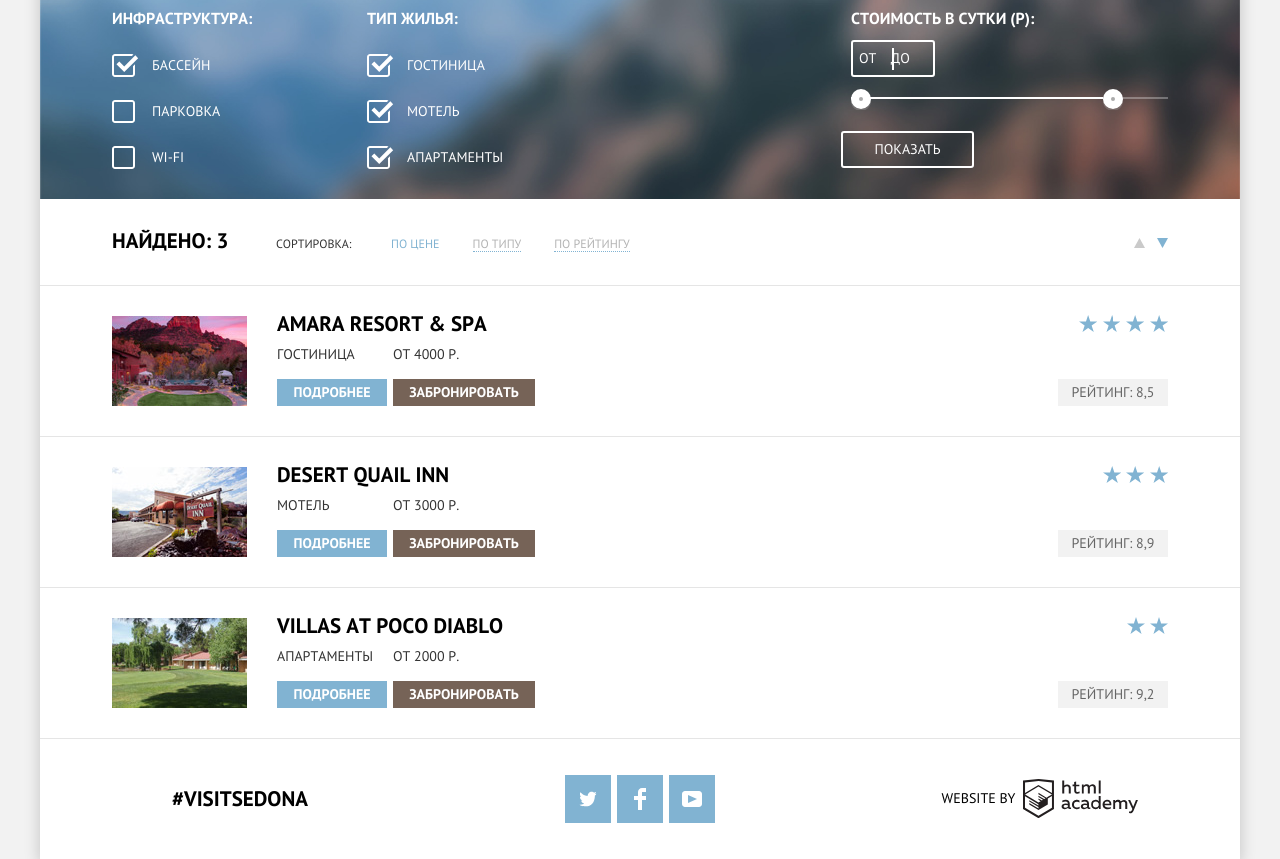
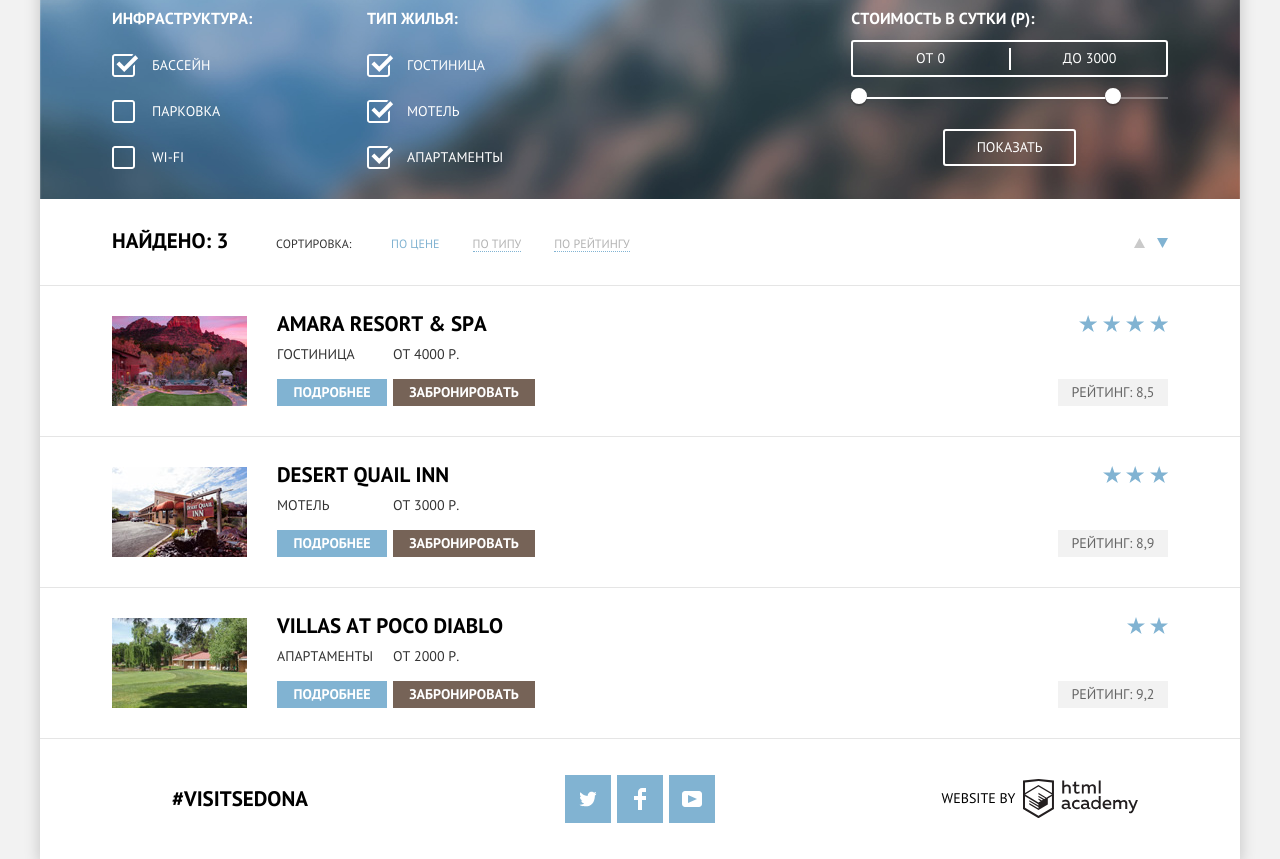
Before and after one commit to SergeiBan/Sedona-adaptive, a plain HTML site: page 822619-sedona/hotels.html in a window 1280 px wide. Shown: the part 74-933 px from the top of the page. Drawn offline with Linux system fonts and the light colour scheme.

Commit message:
Почти закончил резиновость

```diff
--- a/822619-sedona/css/style.css
+++ b/822619-sedona/css/style.css
@@ -722,7 +722,7 @@ input[type=text]::-ms-clear {
 .hotel-choice__price-input {
   border: 2px solid #ffffff;
   text-align: center;
-  margin-bottom: 9px;
+  margin-bottom: 20px;
   min-width: 0;
   padding: 6px 0;
   display: flex;
@@ -730,7 +730,8 @@ input[type=text]::-ms-clear {
   border-radius: 3px;
   position: relative;
   flex-shrink: 1;
-  width: 26.4172%;
+  /* max-width: 316px; */
+  width: 100%;
 }
 
 .hotel-choice__price-input input:focus {
@@ -802,8 +803,7 @@ input[type=text]::-ms-clear {
   min-height: 32px;
   padding: 6px;
   border-radius: 3px;
-  margin-left: -10px;
-  flex-shrink: 0;
+  margin: 0 auto;
 }
 
 .hotel-choice__btn:hover {
@@ -1180,7 +1180,7 @@ a.active:hover {
 }
 
 .hotel-choice__cost-per-day {
-  width: 317px;
+  width: 30%;
   margin-left: auto;
   text-align: center;
   display: flex;
@@ -1205,47 +1205,44 @@ a.active:hover {
   margin-bottom: 15px;
   position: relative;
   width: 100%;
-  flex-shrink: 1;
+  margin-bottom: 30px;
 }
 
-.hotel-choice__price-range button {
-  margin: 0;
-  padding: 0;
+.scale {
+  width: 100%;
+  height: 2px;
+  background: rgba(255, 255, 255, 0.3);
 }
 
+.hotel-choice__price-bar {
+  width: 80%;
+  height: 2px;
+  background: #ffffff;
+}
+
+.hotel-choice__range-btn {
+  width: 4px;
+  height: 4px;
+  background: #ababab;
+  border: 8px solid #ffffff;
+  border-radius: 50%;
+  box-shadow: 0 2px 1px 0 rgba(0, 1, 1, 0.2);
+  cursor: pointer;
+  position: absolute;
+  top: -9px;
+}
+
+.hotel-choice__range-btn:hover {
+  background: #1c4f80;
+}
+
+
 .hotel-choice__range-btn--left {
-  position: absolute;
-  content: "";
-  border: none;
-  width: 22px;
-  height: 24px;
-  background: url("../img/icon-filter-button.svg");
-  background-position: 0px 3px;
-  background-repeat: no-repeat;
-  left: 0px;
-  top: 0px;
+  left: 0%;
 }
 
 .hotel-choice__range-btn--right {
-  position: absolute;
-  content: "";
-  border: none;
-  width: 22px;
-  height: 24px;
-  background: url("../img/icon-filter-button.svg");
-  background-position: 0px 3px;
-  background-repeat: no-repeat;
-  left: 252px;
-  top: 0px;
-}
-
-.hotel-choice__range-btn--left:hover,
-.hotel-choice__range-btn--right:hover {
-  background: url("../img/icon-filter-button-hover.svg");
-  background-position: -1px 2px;
-  background-repeat: no-repeat;
-  background-size: 22px 24px;
-  cursor: pointer;
+  left: 80%;
 }
 
 .legend {
--- a/822619-sedona/hotels.html
+++ b/822619-sedona/hotels.html
@@ -79,15 +79,14 @@
                 <input type="text" value="3000" name="hotel-choice__to">
               </label>
             </div>
-            <div class="hotel-choice__price-range">
+             <div class="hotel-choice__price-range">
               <span class="visually-hidden">Ползунки выбора диапазона стоимости</span>
-              <svg class="hotel-choice__range" width="317px" height="24px">
-                <line x1="0px" y1="12px" x2="252px" y2="12px" stroke="#ffffff" stroke-width="2px"></line>
-                <line x1="252px" y1="12px" x2="317px" y2="12px" stroke="rgba(255, 255, 255, 0.3)" stroke-width="2px"></line>
-              </svg>
-              <button class="hotel-choice__range-btn hotel-choice__range-btn--left" type="button"></button>
-              <button class="hotel-choice__range-btn hotel-choice__range-btn--right" type="button"></button>
-            </div>
+              <div class="scale">
+                <div class="hotel-choice__price-bar"></div>
+              </div>
+              <div class="hotel-choice__range-btn hotel-choice__range-btn--left"></div>
+              <div class="hotel-choice__range-btn hotel-choice__range-btn--right"></div>
+              </div>
             <button class="hotel-choice__btn" type="submit">Показать</button>
           </div>
         </form>
```
